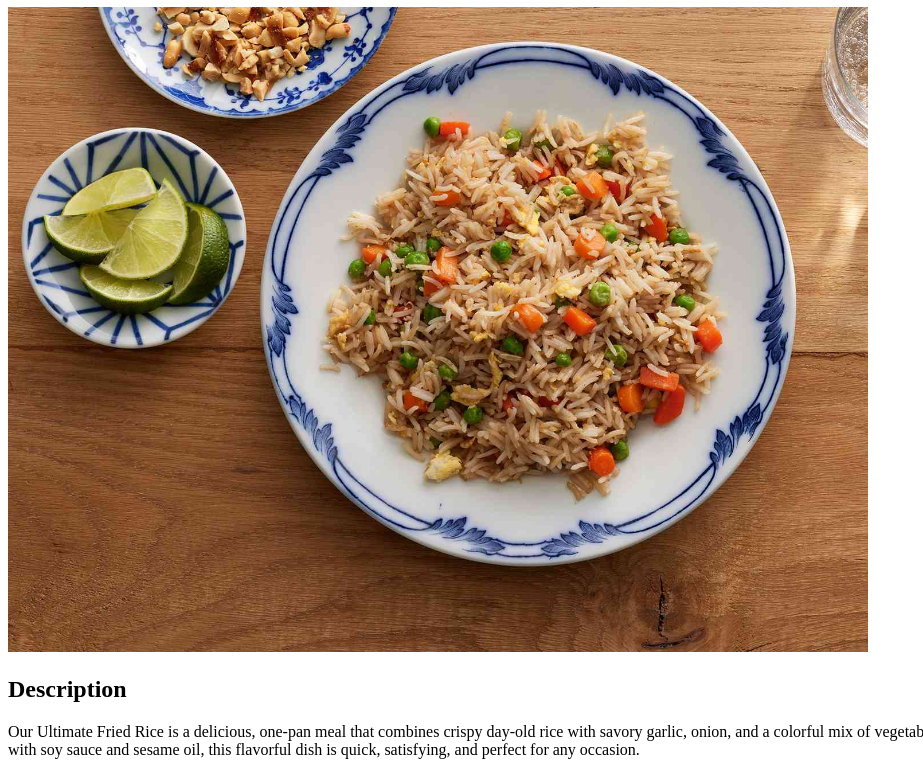
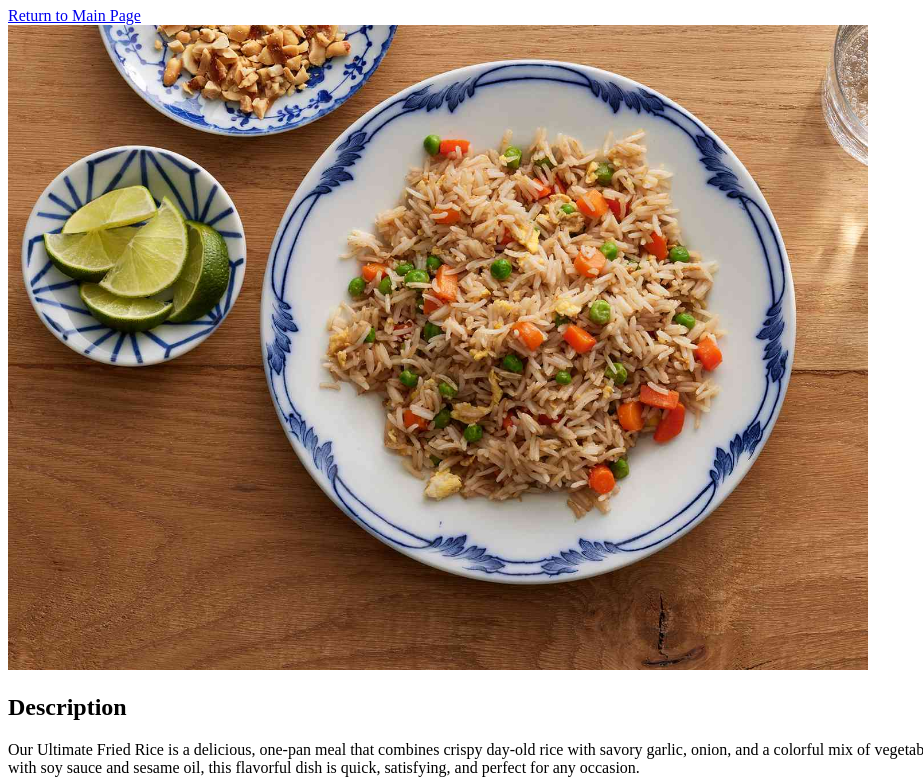
Before and after one commit to famesy/odin-recipes, a plain HTML site: page ultimate-fried-rice.html in a window 1280 px wide. Shown: the part 73-856 px from the top of the page, without its empty margins (0-923 px from the left). Drawn offline with Linux system fonts and the light colour scheme.

Commit message:
add : return to index from recipe page

```diff
--- a/ultimate-fried-rice.html
+++ b/ultimate-fried-rice.html
@@ -7,6 +7,9 @@
 </head>
 <body>
     <h1>Ultimate Fried Rice</h1>
+    <div>
+        <a href="./index.html">Return to Main Page</a>
+    </div>
     <img src="./images/fried-rice.jpg" alt="Fried Rice" width="860px">
     <h2>Description</h2>
     <p>Our Ultimate Fried Rice is a delicious,
```
